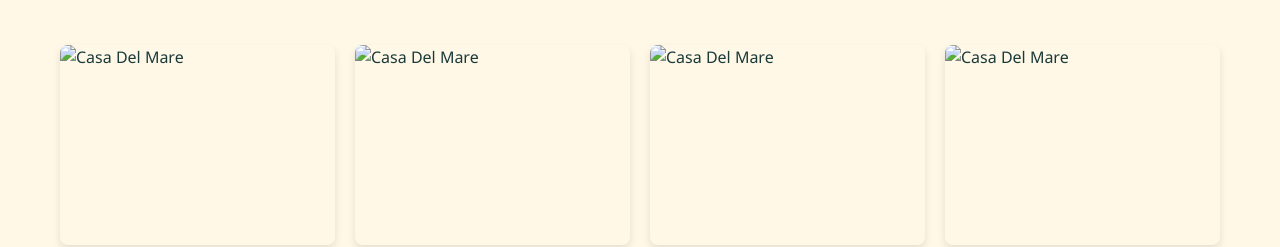
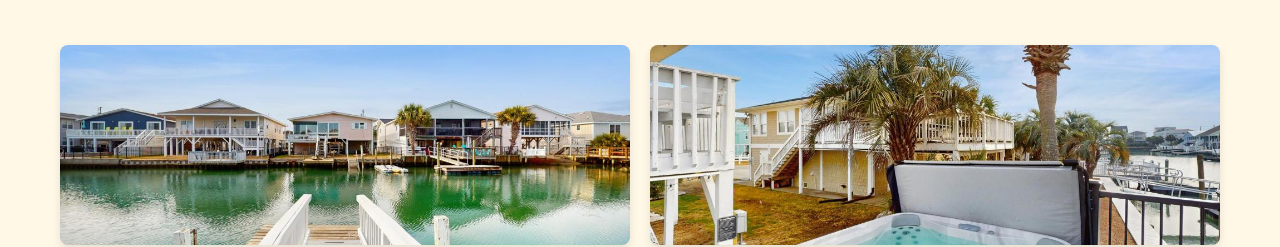
Before and after one commit to cjlarocque-dev/casadelmare, a plain HTML site: page index.html in a window 1280 px wide. Shown: the part 705-952 px from the top of the page. Drawn offline with Linux system fonts and the light colour scheme.

Commit message:
Update gallery with property photos
- Add dock-canal.jpg and hottub.jpg to gallery
- Reference actual images from pictures/ folder
- Gallery now displays real property photos

Co-authored-by: Copilot <223556219+Copilot@users.noreply.github.com>

```diff
--- a/index.html
+++ b/index.html
@@ -48,16 +48,10 @@
             <h2>Photo Gallery</h2>
             <div class="gallery-grid">
                 <div class="gallery-item">
-                    <img src="pictures/photo-1.jpg" alt="Casa Del Mare">
+                    <img src="pictures/dock-canal.jpg" alt="Dock with canal view">
                 </div>
                 <div class="gallery-item">
-                    <img src="pictures/photo-2.jpg" alt="Casa Del Mare">
-                </div>
-                <div class="gallery-item">
-                    <img src="pictures/photo-3.jpg" alt="Casa Del Mare">
-                </div>
-                <div class="gallery-item">
-                    <img src="pictures/photo-4.jpg" alt="Casa Del Mare">
+                    <img src="pictures/hottub.jpg" alt="Hot tub">
                 </div>
             </div>
         </div>
```
Also changed, not shown: pictures/dock-canal.jpg (added), pictures/hottub.jpg (added).
